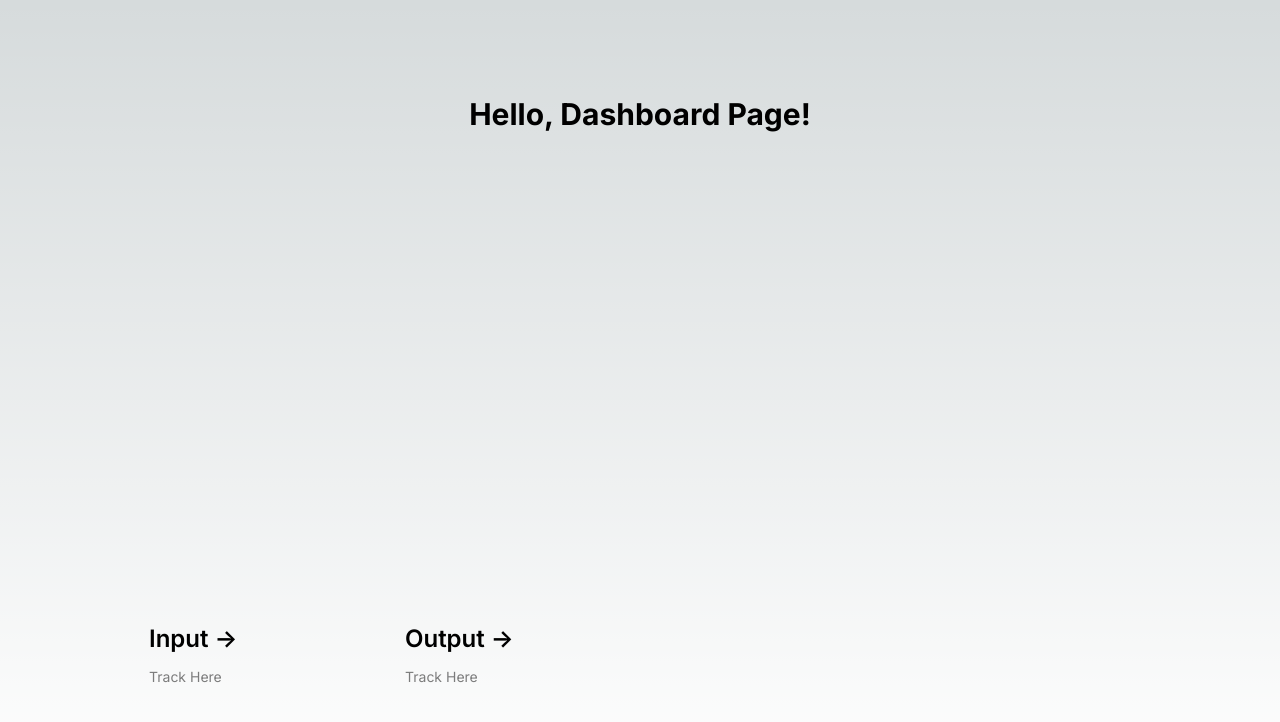
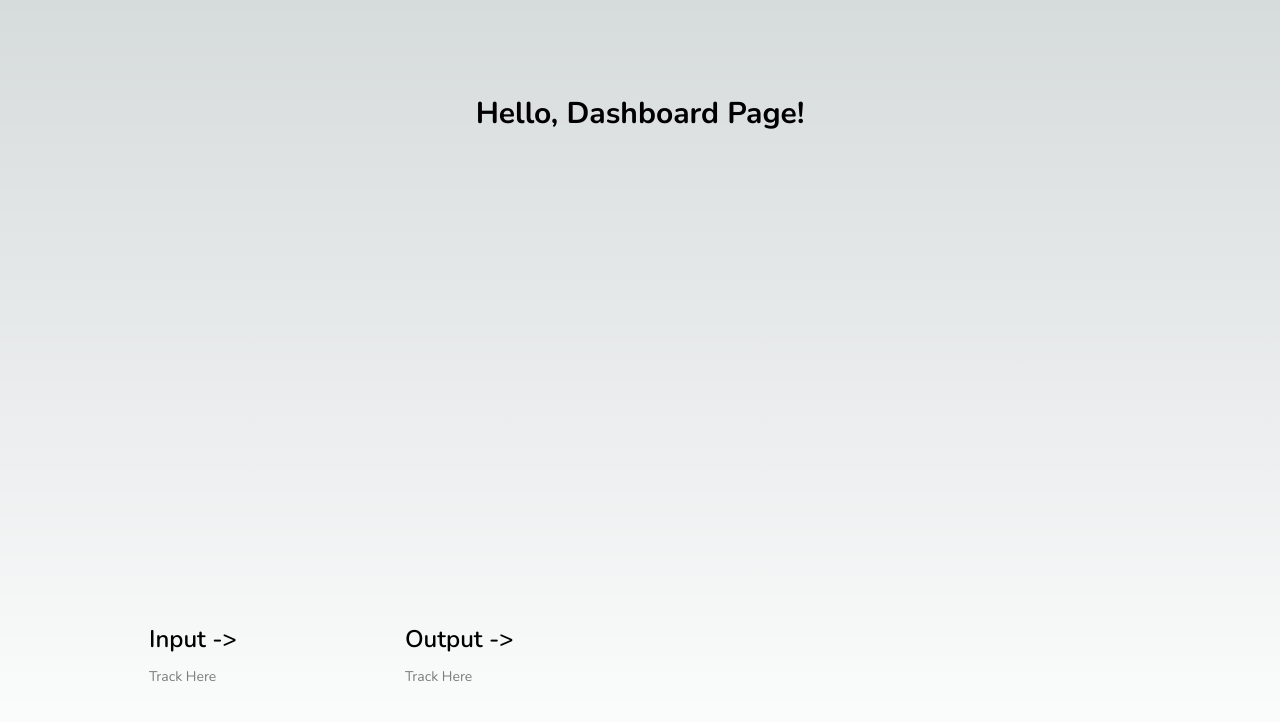
Before and after one commit to achaidez/nextjstest, a Next.js app: page /dashboard in a window 1280 px wide. Shown: the top 722 px of the page. Built offline with nearby package versions, Linux system fonts and the light colour scheme.

Commit message:
changed links to open in same tab instead of a new one

```diff
--- a/app/dashboard/page.js
+++ b/app/dashboard/page.js
@@ -6,9 +6,9 @@
       <h1 className={`mb-3 text-3xl font-bold`}>Hello, Dashboard Page!</h1>
         <div className="mb-32 grid text-center lg:max-w-5xl lg:w-full lg:mb-0 lg:grid-cols-4 lg:text-left">
           <a
-            href="/input"
+            href="/dashboard/input"
             className="group rounded-lg border border-transparent px-5 py-4 transition-colors hover:border-gray-300 hover:bg-gray-100 hover:dark:border-neutral-700 hover:dark:bg-neutral-800/30"
-            target="_blank"
+            target="_self"
             rel="noopener noreferrer"
           >
             <h2 className={`mb-3 text-2xl font-semibold`}>
--- a/app/layout.js
+++ b/app/layout.js
@@ -1,7 +1,7 @@
-import { Inter } from "next/font/google";
+import { Nunito } from "next/font/google";
 import "./globals.css";
 
-const inter = Inter({ subsets: ["latin"] });
+const nunito = Nunito({ subsets: ["latin"] });
 
 export const metadata = {
   title: "Create Next App",
@@ -11,7 +11,7 @@
 export default function RootLayout({ children }) {
   return (
     <html lang="en">
-      <body className={inter.className}>{children}</body>
+      <body className={nunito.className}>{children}</body>
     </html>
   );
 }
--- a/app/page.js
+++ b/app/page.js
@@ -41,9 +41,9 @@
 
       <div className="mb-32 grid text-center lg:max-w-5xl lg:w-full lg:mb-0 lg:grid-cols-4 lg:text-left">
         <a
-          href="https://nextjs.org/docs?utm_source=create-next-app&utm_medium=appdir-template&utm_campaign=create-next-app"
+          href="/dashboard"
           className="group rounded-lg border border-transparent px-5 py-4 transition-colors hover:border-gray-300 hover:bg-gray-100 hover:dark:border-neutral-700 hover:dark:bg-neutral-800/30"
-          target="_blank"
+          target="_self"
           rel="noopener noreferrer"
         >
           <h2 className={`mb-3 text-2xl font-semibold`}>
```
Also changed, not shown: app/dashboard/input/page.js (renamed from app/input/page.js).
